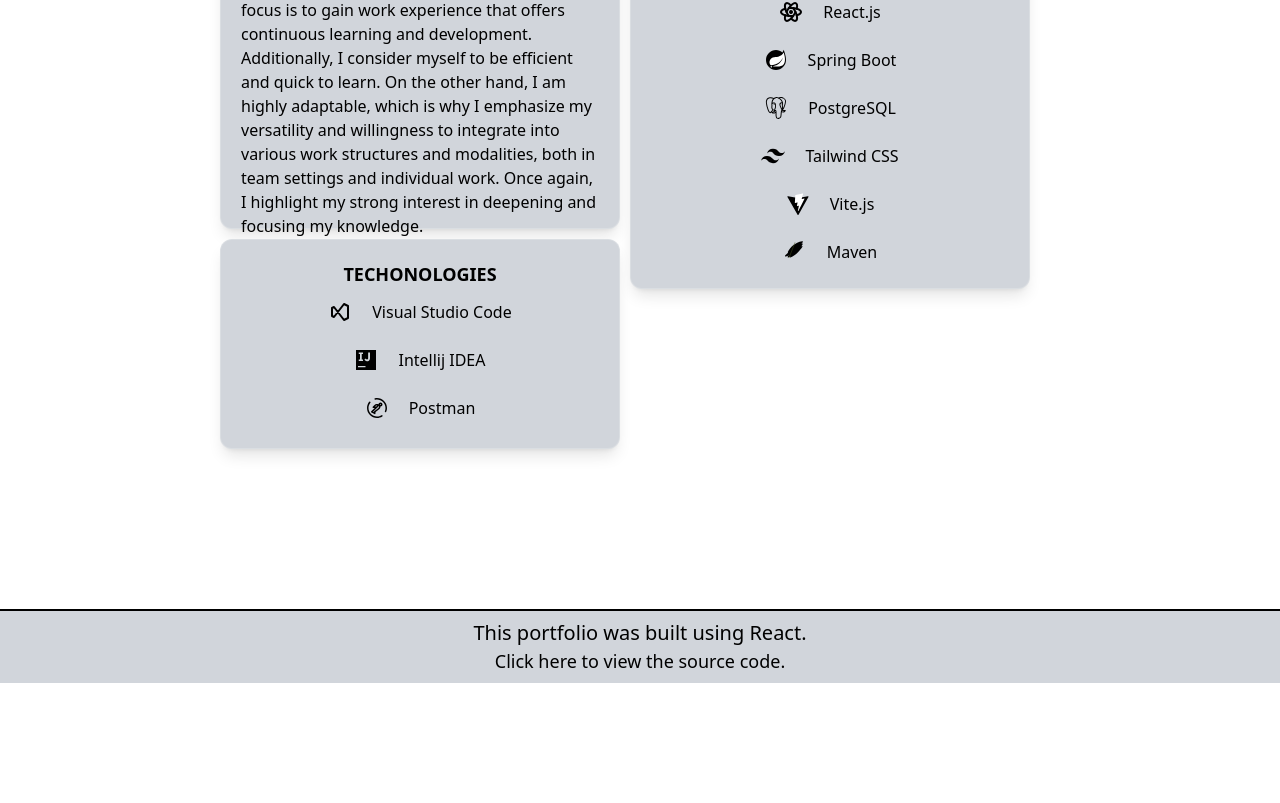
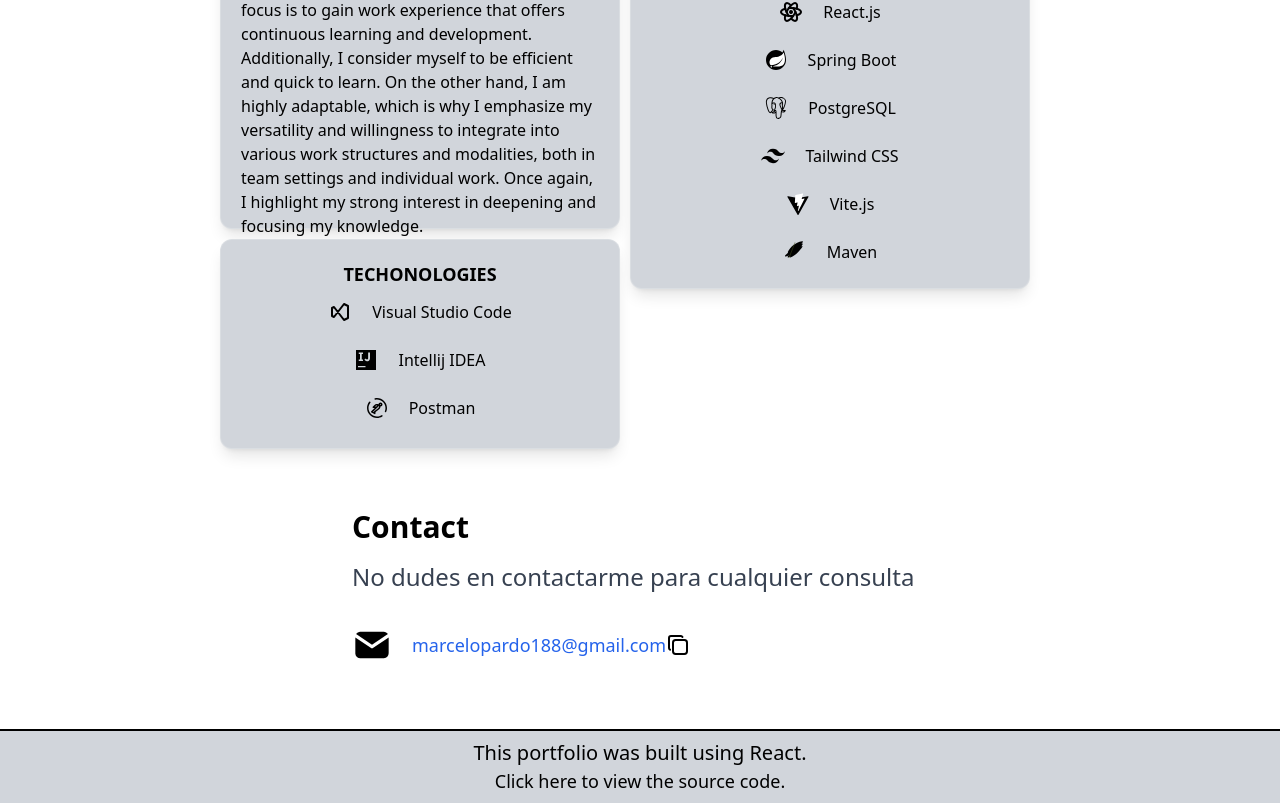
Before and after one commit to Mob188/portfolio, a React (Vite) app: page / in a window 1280 px wide. Shown: the part 647-1450 px from the top of the page. Before the commit the page ends 1330 px from the top, so only its background shows below. Built offline with nearby package versions, Linux system fonts and the light colour scheme.

Commit message:
arreglé el navbar, rediccionamientos y agregué seccion de contacto

```diff
--- /dev/null
+++ b/src/components/contact/contact.jsx
@@ -0,0 +1,49 @@
+export const Contact = () => {
+    const handleCopy = () =>{
+        navigator.clipboard.writeText("marcelopardo188@gmail.com");
+    }
+  return (
+    <div id="contact" className="flex justify-center pt-10 pb-16">
+      <div className="flex flex-col gap-4 text-left max-w-xl w-full">
+        <h1 className="text-3xl font-bold">Contact</h1>
+        <p className="text-2xl text-gray-700">
+          No dudes en contactarme para cualquier consulta
+        </p>
+        <div className="flex items-center pt-4">
+          <svg
+            xmlns="http://www.w3.org/2000/svg"
+            width="40"
+            height="40"
+            viewBox="0 0 24 24"
+            fill="currentColor"
+            className="icon icon-tabler icon-tabler-mail"
+          >
+            <path stroke="none" d="M0 0h24v24H0z" fill="none" />
+            <path d="M22 7.535v9.465a3 3 0 0 1 -2.824 2.995l-.176 .005h-14a3 3 0 0 1 -2.995 -2.824l-.005 -.176v-9.465l9.445 6.297l.116 .066a1 1 0 0 0 .878 0l.116 -.066l9.445 -6.297z" />
+            <path d="M19 4c1.08 0 2.027 .57 2.555 1.427l-9.555 6.37l-9.555 -6.37a2.999 2.999 0 0 1 2.354 -1.42l.201 -.007h14z" />
+          </svg>
+          <p className="ml-5 text-lg text-blue-600">
+            marcelopardo188@gmail.com
+          </p>
+          <svg
+            onClick={handleCopy}
+            xmlns="http://www.w3.org/2000/svg"
+            width="24"
+            height="24"
+            viewBox="0 0 24 24"
+            fill="none"
+            stroke="currentColor"
+            strokeWidth="2"
+            strokeLinecap="round"
+            strokeLinejoin="round"
+            className="cursor-pointer icon icon-tabler icons-tabler-outline icon-tabler-copy"
+          >
+            <path stroke="none" d="M0 0h24v24H0z" fill="none" />
+            <path d="M7 7m0 2.667a2.667 2.667 0 0 1 2.667 -2.667h8.666a2.667 2.667 0 0 1 2.667 2.667v8.666a2.667 2.667 0 0 1 -2.667 2.667h-8.666a2.667 2.667 0 0 1 -2.667 -2.667z" />
+            <path d="M4.012 16.737a2.005 2.005 0 0 1 -1.012 -1.737v-10c0 -1.1 .9 -2 2 -2h10c.75 0 1.158 .385 1.5 1" />
+          </svg>
+        </div>
+      </div>
+    </div>
+  );
+};
--- a/src/components/navBar/navBar.jsx
+++ b/src/components/navBar/navBar.jsx
@@ -2,21 +2,27 @@ import { useTranslation } from "react-i18next";
 import { useContext } from "react";
 import { use } from "i18next";
 import { ChangeTheme } from "../../context/Context";
+import { Link } from "react-router-dom";
 
-const NavBar = () => {
+const NavBar = (props) => {
   const { i18n } = useTranslation();
   const { t } = useTranslation();
   const { theme, toggleTheme } = useContext(ChangeTheme);
+
 
   const changeLanguage = (idioma) => {
     i18n.changeLanguage(idioma);
     localStorage.setItem("language", idioma);
   };
 
+  const handleContact = () => {
+
+  };
+
   return (
     <>
       <div className="w-full z-50 fixed h-10 dark:bg-slate-800 bg-gray-300 flex items-center place-content-center justify-between">
-        <a href="/">
+        <Link to="/"  onClick={() => window.scrollTo({ top: 0, behavior: 'smooth' })}>
           <div className="flex flex-row w-40 justify-around">
             <img
               className=" w-7 h-7 rounded-full border-2 border-black dark:border-white"
@@ -24,10 +30,11 @@ const NavBar = () => {
             />
             <p className="ml-2">Marcelo Pardo</p>
           </div>
-        </a>
+        </Link>
         <div className="absolute left-1/2 transform -translate-x-1/2 flex flex-row w-72 justify-around ">
-          <a href="/">{t("navHome")}</a>
-          <a href="/projects">{t("navProject")}</a>
+          <Link to="/"  onClick={() => window.scrollTo({ top: 0, behavior: 'smooth' })}>{t("navHome")}</Link>
+          <Link to="/projects">{t("navProject")}</Link>
+          <Link to="/#contact">Contact</Link>
         </div>
         <div className="flex flex-row w-52 justify-around">
           <svg
--- a/src/main.jsx
+++ b/src/main.jsx
@@ -12,8 +12,8 @@ createRoot(document.getElementById("root")).render(
   <StrictMode>
     <ThemeProvider>
       <div className="flex flex-col min-h-screen">
-        <NavBar />
         <BrowserRouter>
+          <NavBar />
           <main className="flex-grow">
             <App />
           </main>
--- a/src/pages/HomePage/Home.jsx
+++ b/src/pages/HomePage/Home.jsx
@@ -5,10 +5,12 @@ import { Technologies } from "../../components/technologies/technologies";
 import { Skills } from "../../components/skills/skills";
 import { ProjectsComponent } from "../../components/projectsComponent/projectsComponent";
 import { useTranslation } from "react-i18next";
-
+import { Contact } from "../../components/contact/contact";
+import { useLocation } from "react-router-dom";
 
 export const Home = () => {
   const { t } = useTranslation();
+  const location = useLocation();
 
   const initDivs = [
     {
@@ -45,6 +47,7 @@ export const Home = () => {
     },
   ];
   const [divs, setDivs] = useState(initDivs);
+  const [divHeight, setDivHeight] = useState(660);
 
   const handleDragStart = (e, id) => {
     e.dataTransfer.setData("divId", id);
@@ -76,15 +79,18 @@ export const Home = () => {
     });
   };
 
+  useEffect(() => {
+    setDivHeight(Math.max(...divs.map((div) => div.y + div.height)) + 20);
+  }, [divs]);
+
   const adjustPosition = (divs) => {
     const spacing = 10;
     const sortedDivs = [...divs].sort((a, b) => a.x - b.x || a.y - b.y);
     const containerWidth = 880;
-    console.log(divs);
+
     const updatedDivs = sortedDivs.map((div, index) => {
       let adjustedX = div.x;
       let adjustedY = div.y;
-      console.log(sortedDivs);
 
       for (let i = 0; i < index; i++) {
         const other = sortedDivs[i];
@@ -93,9 +99,10 @@ export const Home = () => {
           break;
         }
       }
-
+      setDivHeight(Math.max(adjustedY));
       return { ...div, x: adjustedX, y: adjustedY };
     });
+
     return updatedDivs;
   };
 
@@ -103,7 +110,15 @@ export const Home = () => {
     e.preventDefault();
   };
 
-
+  useEffect(() => {
+    if (location.hash) {
+      const id = location.hash.substring(1);
+      const element = document.getElementById(id);
+      if (element) {
+        element.scrollIntoView({ behavior: "smooth" });
+      }
+    }
+  }, [location]);
   return (
     <>
       <Description />
@@ -131,7 +146,7 @@ export const Home = () => {
 
       <div
         className="relative left-1/2 -translate-x-1/2"
-        style={{ width: "880px", paddingBottom: "800px" }}
+        style={{ width: "880px", paddingBottom: `${divHeight}px` }}
         onMouseMove={handleDragOver}
       >
         {divs.map((div) => (
@@ -152,6 +167,8 @@ export const Home = () => {
           </div>
         ))}
       </div>
+
+      <Contact />
     </>
   );
 };
--- a/src/pages/ProjectsPage/Projects.jsx
+++ b/src/pages/ProjectsPage/Projects.jsx
@@ -20,12 +20,13 @@ export const Projects = () => {
   return (
     <div className="flex mt-20 justify-center mx-20">
       <div className=" bg-gray-400 dark:bg-[#131e2c] flex flex-col md:flex-row items-center md:items-start space-y-4 md:space-y-0 md:space-x-4 border border-white/20 rounded-xl backdrop-blur-md shadow-lg">
-        <div className="h-full p-3 flex flex-col items-center justify-center w-1/2">
+        <div className="h-full p-3 flex flex-col items-center justify-around w-1/2">
           <h1 className="text-xl font-bold">{t("projectTitle")}</h1>
+
+          <p>{t("projectDesc")}</p>
           <p className="text-sm font-bold text-blue-700 mt-5">
             {t("projectSub")}
           </p>
-          <p>{t("projectDesc")}</p>
           <div className="flex w-full justify-around mt-5">
             <div onClick={handleShowRepos} className="cursor-pointer">
               <svg
```
